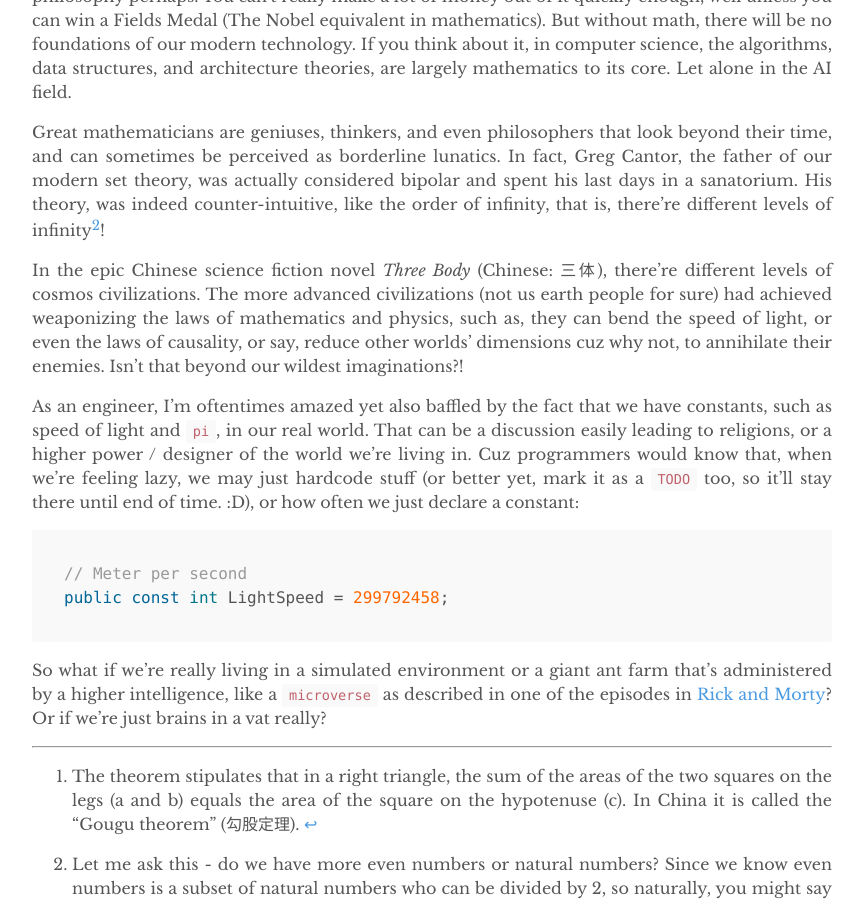
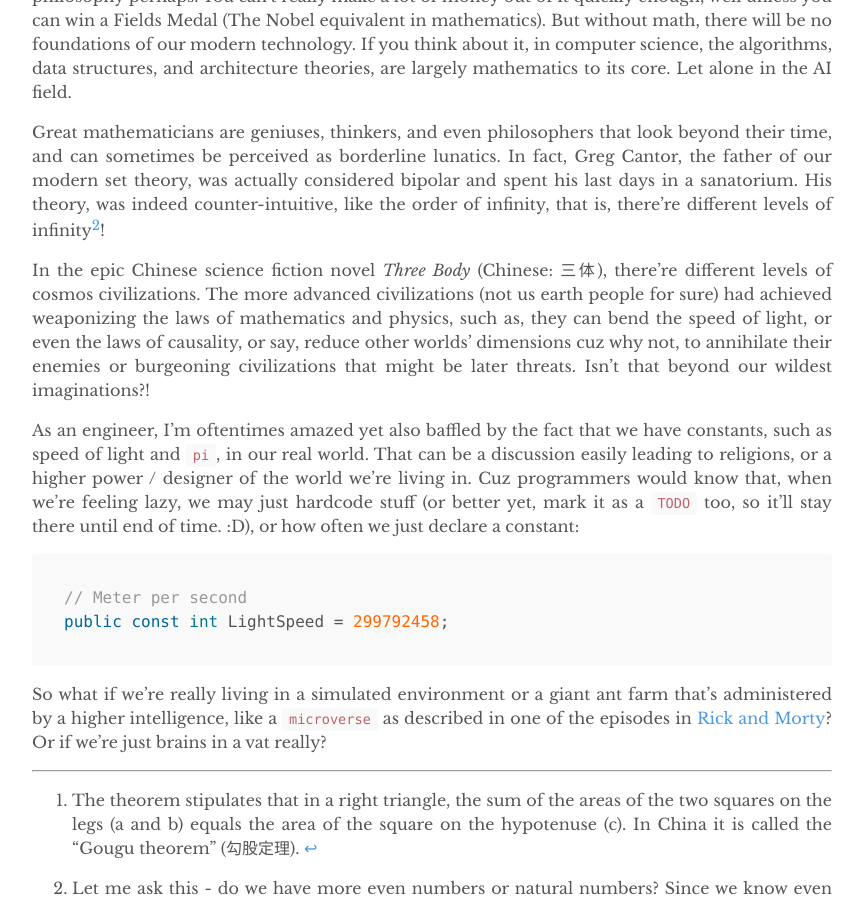
Before and after one commit to yuexiaofeng/yuexiaofeng.github.io, a Jekyll site: the page built from _posts/2021-03-14-life-of-pi.md, in a window 1280 px wide and 900 px high, scrolled down 5094 px. Shown: the whole window, without its empty margins (208-1073 px from the left). Built offline with Jekyll 4.4.1, drawn with Linux system fonts in a browser that asks for light colours.

Commit message:
Last update of the life of pi post

```diff
--- a/_posts/2021-03-14-life-of-pi.md
+++ b/_posts/2021-03-14-life-of-pi.md
@@ -111,7 +111,7 @@ Mathematics is probably considered as one of the least practical majors nowadays
 
 Great mathematicians are geniuses, thinkers, and even philosophers that look beyond their time, and can sometimes be perceived as borderline lunatics. In fact, Greg Cantor, the father of our modern set theory, was actually considered bipolar and spent his last days in a sanatorium. His theory, was indeed counter-intuitive, like the order of infinity, that is, there're different levels of infinity[^fn2]!
 
-In the epic Chinese science fiction novel *Three Body* (Chinese: 三体), there're different levels of cosmos civilizations. The more advanced civilizations (not us earth people for sure) had achieved weaponizing the laws of mathematics and physics, such as, they can bend the speed of light, or even the laws of causality, or say, reduce other worlds' dimensions cuz why not, to annihilate their enemies. Isn't that beyond our wildest imaginations?!
+In the epic Chinese science fiction novel *Three Body* (Chinese: 三体), there're different levels of cosmos civilizations. The more advanced civilizations (not us earth people for sure) had achieved weaponizing the laws of mathematics and physics, such as, they can bend the speed of light, or even the laws of causality, or say, reduce other worlds' dimensions cuz why not, to annihilate their enemies or burgeoning civilizations that might be later threats. Isn't that beyond our wildest imaginations?!
 
 As an engineer, I'm oftentimes amazed yet also baffled by the fact that we have constants, such as speed of light and `pi`, in our real world. That can be a discussion easily leading to religions, or a higher power / designer of the world we're living in. Cuz programmers would know that, when we're feeling lazy, we may just hardcode stuff (or better yet, mark it as a `TODO` too, so it'll stay there until end of time. :D), or how often we just declare a constant:
 
```
